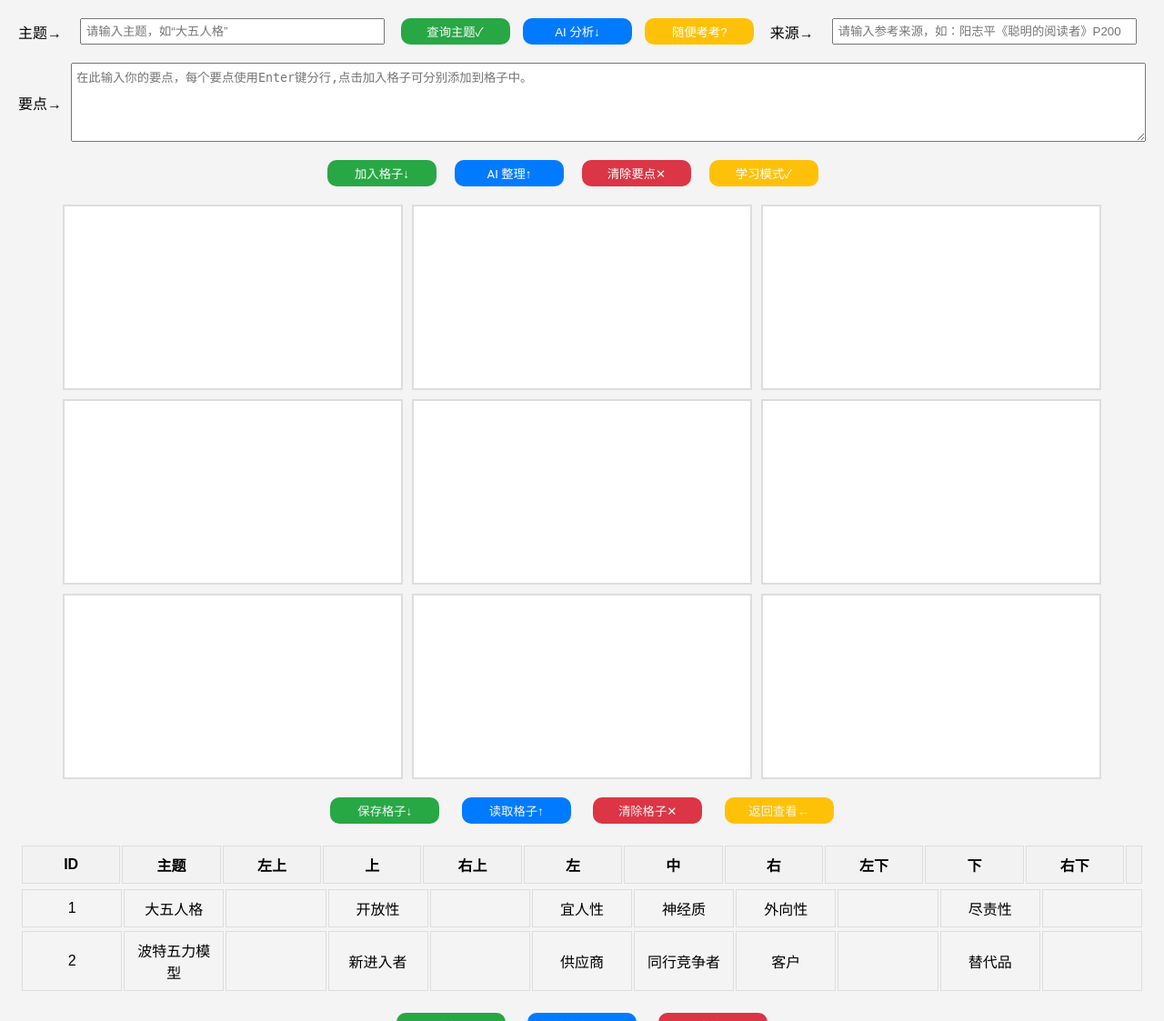
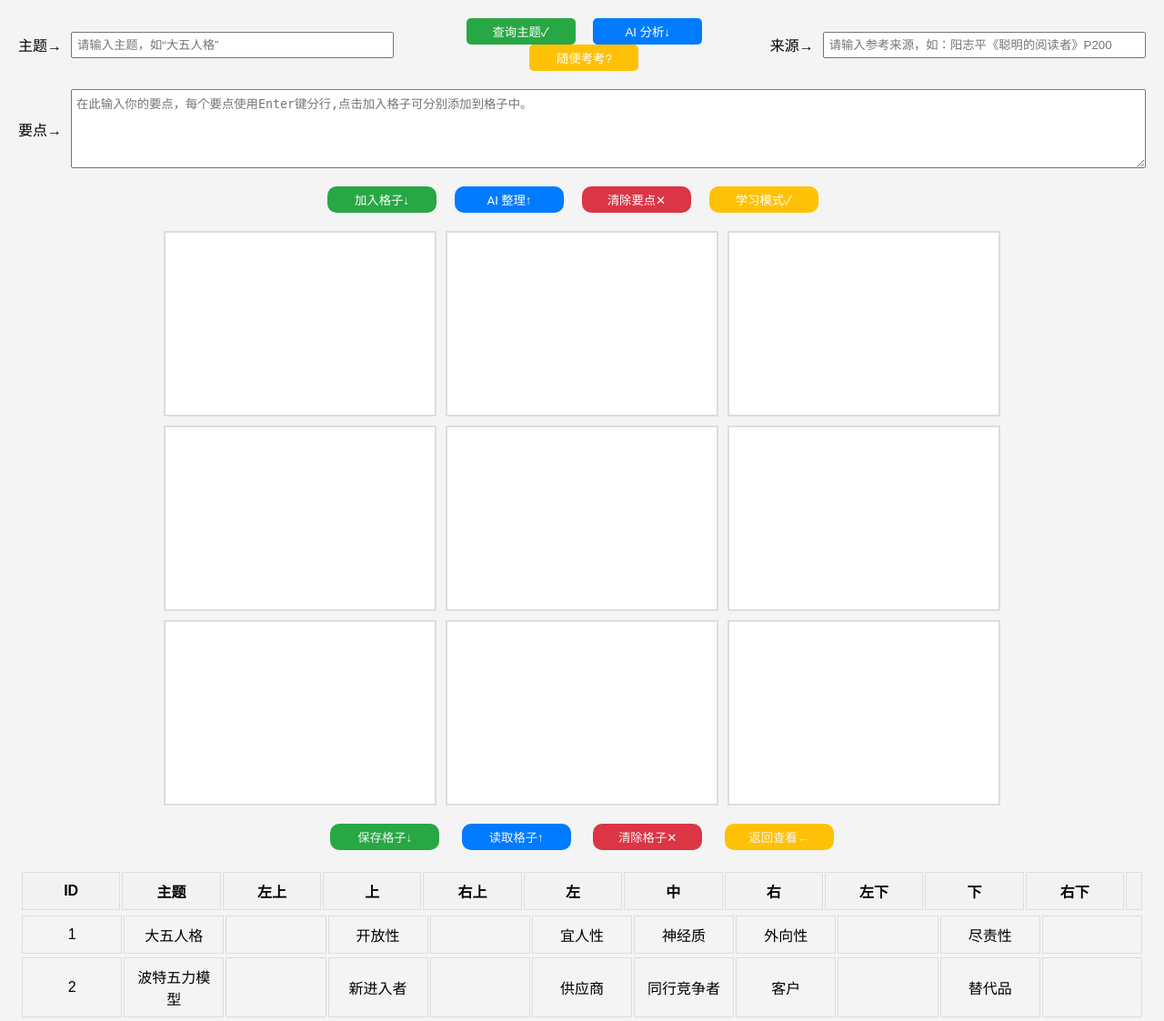
Before and after one commit to biercewang/9gridsweb, a Flask app: page / in a window 1280 px wide. Shown: the top 1123 px of the page at 91% size. Run offline with Flask 3, Linux system fonts and the light colour scheme; data comes from the database, SQL or seed files in the repository; some libraries are stand-ins or nearby versions.

Commit message:
修改按钮边框为圆角

```diff
--- a/static/css/style.css
+++ b/static/css/style.css
@@ -1,4 +1,3 @@
-
 
 /* 主体布局 */
 body {
@@ -9,14 +8,6 @@ body {
 }
 
 /* 标题输入及参考来源区域 */
-/* 输入区域容器样式 */
-body {
-    font-family: Arial, sans-serif;
-    margin: 0;
-    padding: 20px;
-    background-color: #f4f4f4;
-}
-
 /* 输入区域容器样式 */
 #input-container {
     display: flex; /* 启用Flexbox布局 */
@@ -39,14 +30,14 @@ body {
     flex-shrink: 0; /* 防止缩小 */
 }
 
+
 /* 通用输入框样式 */
 #title-input-area input, #reference-input-area input {
     width: 100%; /* 填满容器 */
     padding: 5px; /* 内边距 */
-    margin: 0 10px; /* 左右外边距 */
+    margin: 0 0px; /* 左右外边距 */
     flex-grow: 0; /* 阻止填充剩余空间 */
-    min-width: 250px; /* 最小宽度 */
-    max-width: 1500px; /* 最大宽度 */
+    min-width: 50px; /* 最小宽度 */
 }
 
 /* 按钮容器样式 */
@@ -64,8 +55,9 @@ body {
     background-color: #007bff; /* 默认背景色 */
     border: none; /* 无边框 */
     cursor: pointer; /* 手型光标 */
-    margin-right: 10px; /* 右侧外边距 */
-    border-radius: 10px; /* 圆角边框，您可以根据需要调整这个值 */
+    margin-left: 10px; /* 左侧外边距 */
+    margin-right: 5px; /* 右侧外边距 */
+    border-radius: 5px; /* 圆角边框，您可以根据需要调整这个值 */
 }
 
 /* 查询数据库按钮颜色 */
@@ -186,7 +178,7 @@ body {
 /* 九宫格显示区域 */
 #grid-container {
     display: grid;
-    grid-template-columns: repeat(3, minmax(364px, auto)); /* 设置每列的最小宽度 */
+    grid-template-columns: repeat(3, minmax(50px, 300px)); /* 设置每列的最小宽度 */
     justify-content: center; /* 水平居中 */
     gap: 10px; /* 格子之间的间隔 */
     margin: auto; /* 自动外边距确保水平居中 */
@@ -200,9 +192,9 @@ body {
     background-color: #fff; /* 设置格子的背景色 */
     padding: 10px; /* 添加一些内边距 */
     min-height: 180px; /* 设置最小高度为225px */
-    width: 350px; /* 设置最小宽度为黄金比例宽度 (大约1.61803398875 * 225px) */
+    max-width: 350px; /* 设置最小宽度为黄金比例宽度 (大约1.61803398875 * 225px) */
     word-wrap: break-word; /* 允许长单词或URL换行到下一行 */
-    font-size: 120%; /* 增加字体大小 */
+    font-size: 110%; /* 增加字体大小 */
 }
 
 
@@ -246,7 +238,6 @@ body {
 }
 
 /* 表格视图 */
-
 #record-table-container {
     width: 100%; /* 根据需要调整宽度 */
     border-collapse: collapse; /* 折叠边框 */
@@ -278,7 +269,6 @@ th, td {
     box-sizing: border-box; /* 包括内边距和边框在内的总宽度 */
     min-width: 120px; /* 或其他适当的宽度 */
 }
-
 
 
 tbody {
```
